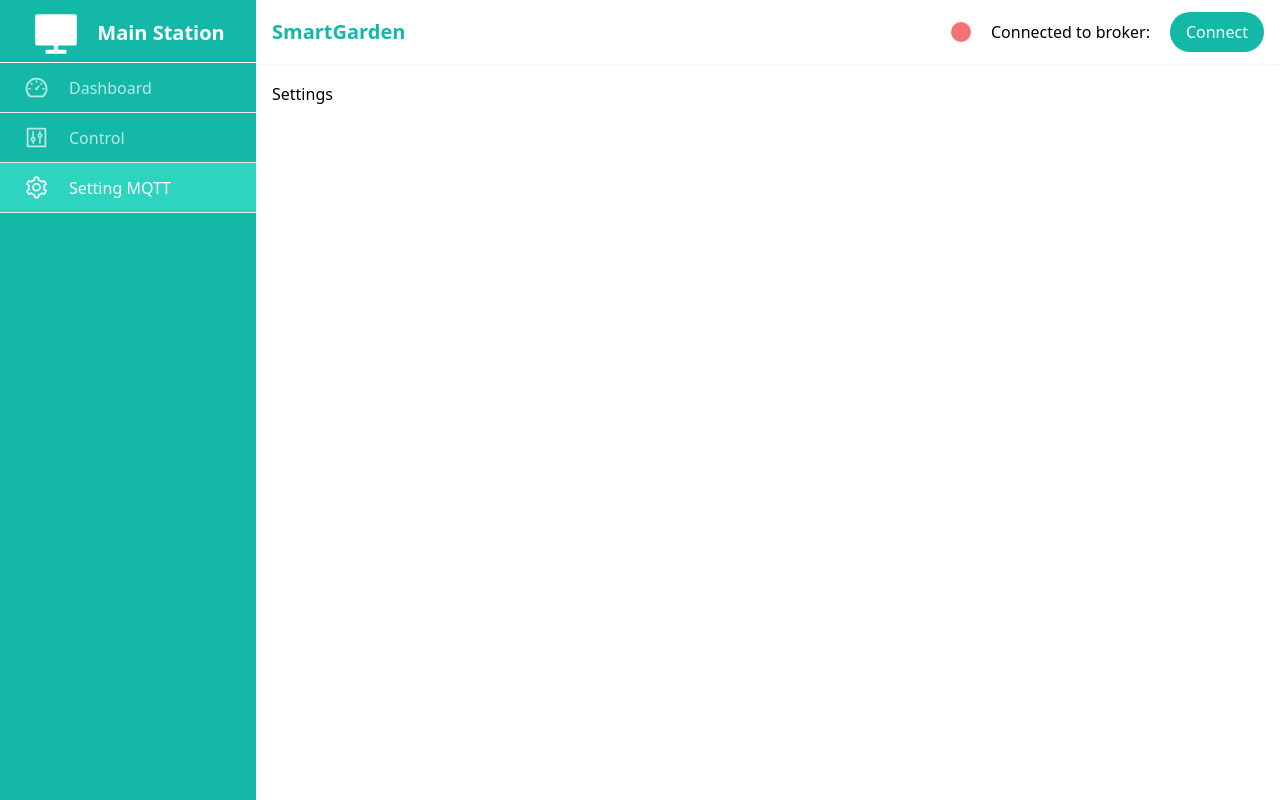
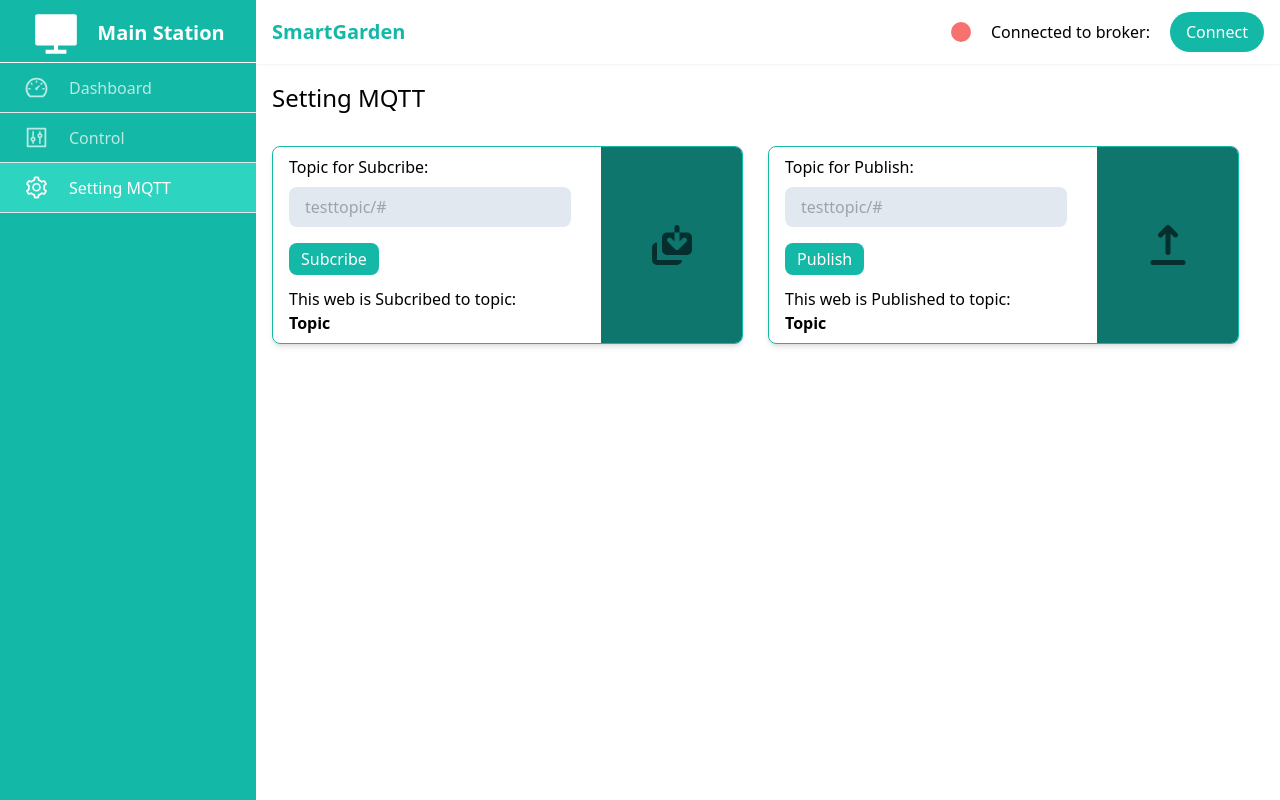
Before and after one commit to tubagusdylan/smart-garden-app, a React (Vite) app: page /setting in a window 1280 px wide. Built offline with nearby package versions, Linux system fonts and the light colour scheme.

Commit message:
create settingCard component

```diff
--- /dev/null
+++ b/src/components/SettingCard.jsx
@@ -0,0 +1,21 @@
+/* eslint-disable react/prop-types */
+const SettingCard = ({ name, icon }) => {
+  return (
+    <div className="w-full lg:w-1/2">
+      <div className="w-full lg:w-[95%] flex border border-teal-500 shadow-md rounded-lg overflow-hidden">
+        <div className="w-[70%] py-2 px-4">
+          <label htmlFor="subcribe">
+            Topic for {name}:
+            <input type="text" className="mt-2 mb-4 block w-[95%] bg-slate-200 px-4 py-2 rounded-lg outline-none focus:ring focus:ring-sky-200" placeholder="testtopic/#" />
+          </label>
+          <button className="py-1 px-3 bg-teal-500 text-white rounded-lg mb-3">{name}</button>
+          <h4>This web is {name === "Subcribe" ? "Subcribed" : "Published"} to topic: </h4>
+          <b>Topic</b>
+        </div>
+        <div className="w-[30%] bg-teal-700 flex justify-center items-center text-teal-950">{icon}</div>
+      </div>
+    </div>
+  );
+};
+
+export default SettingCard;
--- a/src/pages/Settings.jsx
+++ b/src/pages/Settings.jsx
@@ -1,5 +1,33 @@
+import SettingCard from "../components/SettingCard";
+import { HiSaveAs, HiUpload } from "react-icons/hi";
+
+const setMqtt = [
+  {
+    name: "Subcribe",
+    icon: <HiSaveAs size={50} />,
+  },
+  {
+    name: "Publish",
+    icon: <HiUpload size={50} />,
+  },
+];
+
 const Settings = () => {
-  return <div>Settings</div>;
+  return (
+    <div className="bg-white">
+      <div className="container mx-auto">
+        <header className="mb-8">
+          <h1 className="text-xl lg:text-2xl">Setting MQTT</h1>
+        </header>
+
+        <section id="subcribe-topic" className="flex flex-wrap w-full gap-6 lg:gap-0">
+          {setMqtt.map((value, index) => {
+            return <SettingCard key={index} name={value.name} icon={value.icon} />;
+          })}
+        </section>
+      </div>
+    </div>
+  );
 };
 
 export default Settings;
```
